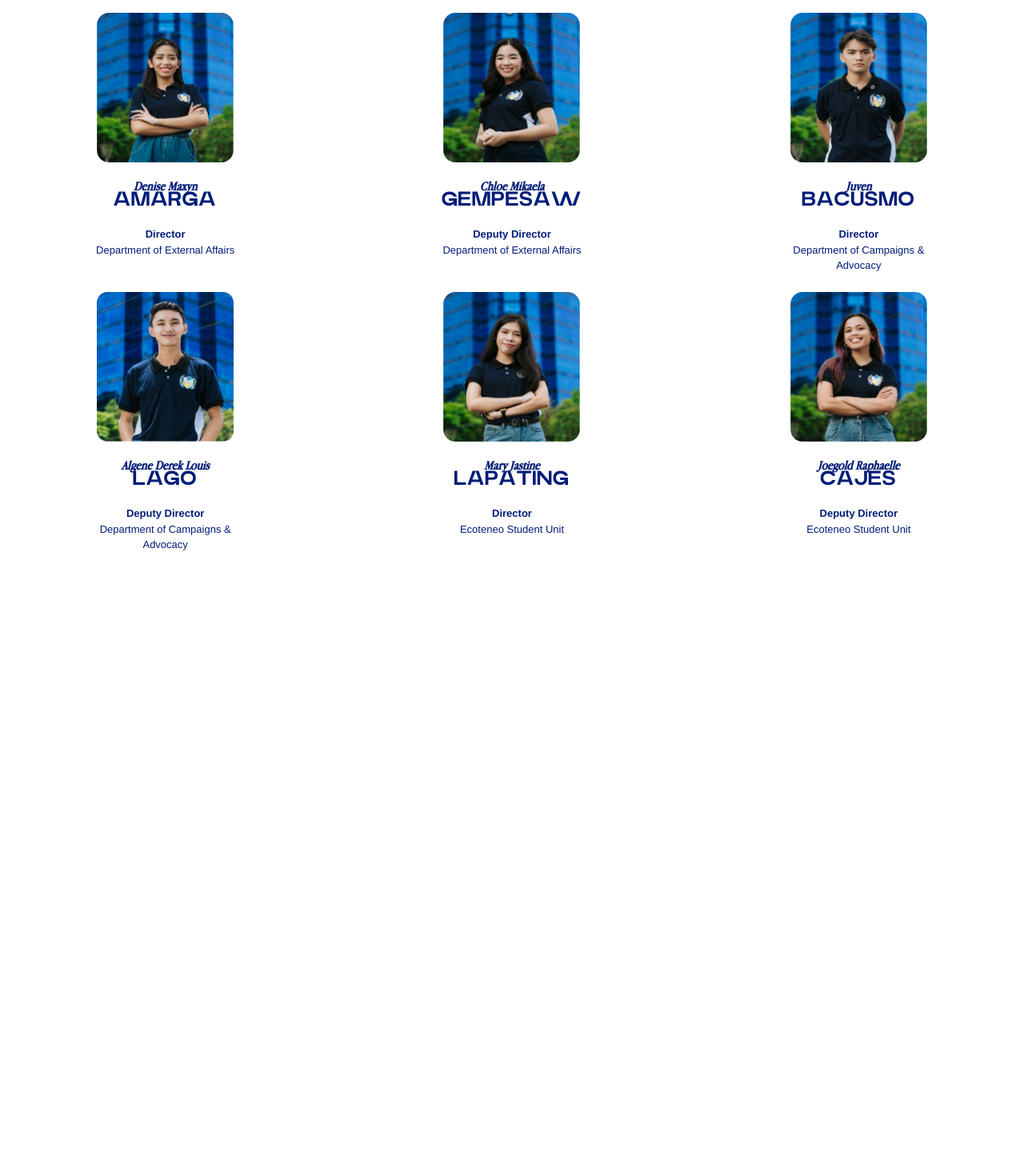
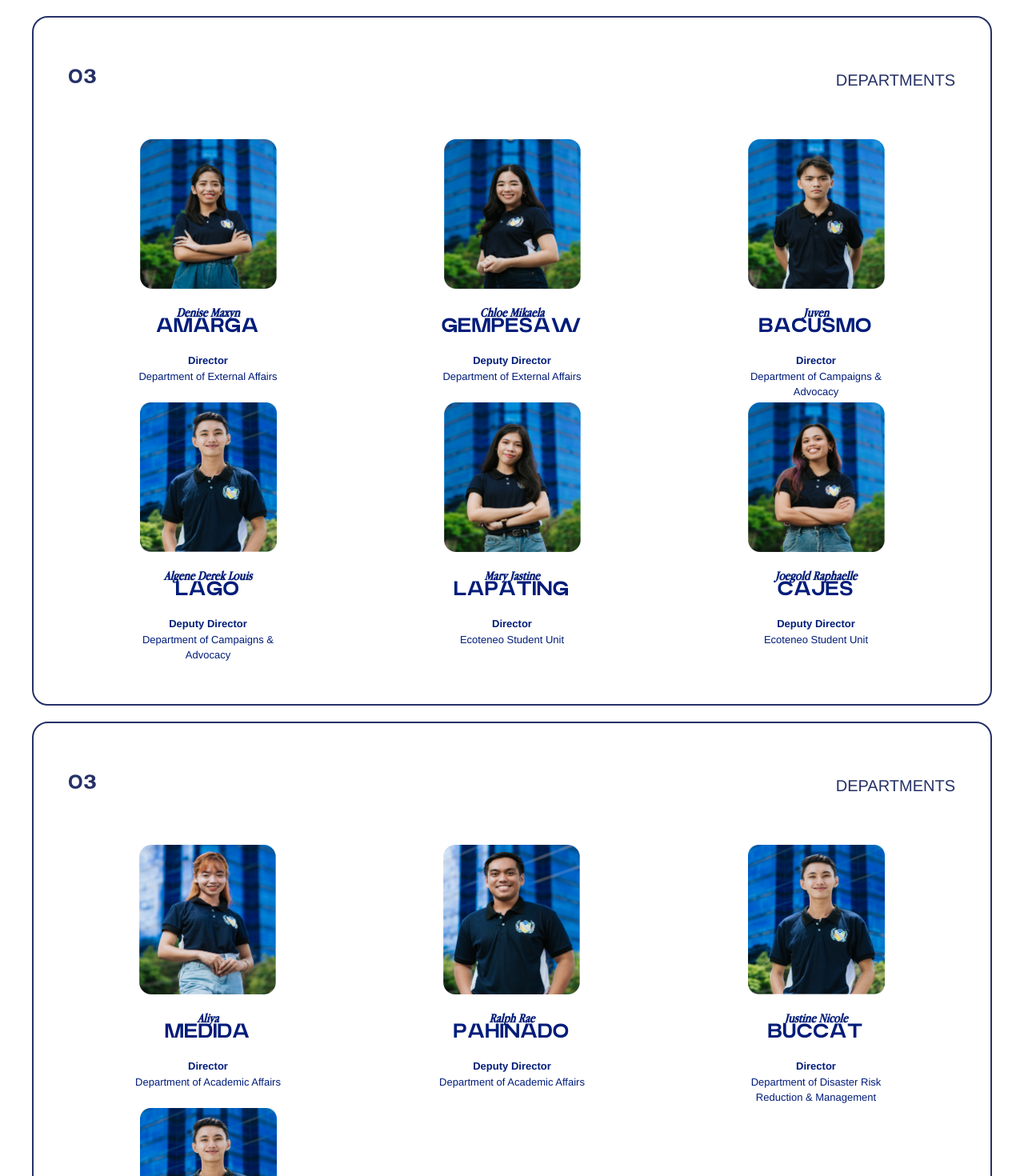
Before and after one commit to SAMAHAN-Systems-Development/samahan-at-the-get-go, a Next.js app: page /department-section in a window 1280 px wide. Shown: the top 1470 px of the page at 80% size. Before the commit the page ends 800 px from the top, so only its background shows below. Built offline with nearby package versions, Linux system fonts and the light colour scheme.

Commit message:
refactor: modified departmentsection and page for test viewing

```diff
--- a/src/app/department-section/page.tsx
+++ b/src/app/department-section/page.tsx
@@ -5,7 +5,10 @@ import DepartmentSection from '@/components/ui/Offices/DepartmentSection';
 const page = () => {
   return (
     <div>
-      <DepartmentSection />
+      <DepartmentSection office="OSP" />
+      <DepartmentSection office="OVP" />
+      <DepartmentSection office="OSG" />
+      <DepartmentSection office="OST" />
     </div>
   );
 };
--- a/src/components/ui/Offices/DepartmentSection.tsx
+++ b/src/components/ui/Offices/DepartmentSection.tsx
@@ -1,17 +1,67 @@
 import React from 'react';
 
 import OfficerSmallCard from '@/components/ui/OfficerSmallCard';
-import { OSPDepartment } from '@/data/Departments';
+import {
+  OSGDepartment,
+  OSPDepartment,
+  OSTDepartment,
+  OVPDepartment,
+} from '@/data/Departments';
+import { cn } from '@/utils/cvaUtils';
 
-const DepartmentSection: React.FC = () => {
+type OfficeDepartmentSectionProps = {
+  office: string;
+};
+
+const DepartmentSection: React.FC<OfficeDepartmentSectionProps> = ({
+  office,
+}) => {
+  const handleData = (office: OfficeDepartmentSectionProps['office']) => {
+    switch (office) {
+      case 'OSP':
+        return OSPDepartment;
+      case 'OVP':
+        return OVPDepartment;
+      case 'OSG':
+        return OSGDepartment;
+      case 'OST':
+        return OSTDepartment;
+      default:
+        return [];
+    }
+  };
+
+  const isLastCardCentered = office.length % 2 === 1;
   return (
-    <>
-      <div className="grid grid-cols-1 md:grid-cols-2 lg:grid-cols-3 gap-y-5 md:gap-x-5">
-        {OSPDepartment.map((item, index) => (
-          <OfficerSmallCard key={index} {...item} />
-        ))}
+    <section className="container border-card border-lightBlue mt-5 rounded-section-card py-12 px-5 md:py-12 lg:py-16 lg:px-7">
+      <div className="flex justify-between text-xl text-lightBlue mb-11 px-4">
+        <p className="font-artega">03</p>
+        <p className="uppercase">Departments</p>
       </div>
-    </>
+      <div className="grid grid-cols-1 md:grid-cols-2 lg:grid-cols-3">
+        {handleData(office).map((officer, index) => {
+          return (
+            <div
+              key={index}
+              className={cn(
+                'flex flex-col items-center',
+                isLastCardCentered && index === office.length - 1
+                  ? 'md:col-span-2 lg:col-auto lg:row-auto lg:justify-self-center'
+                  : ''
+              )}
+            >
+              <OfficerSmallCard
+                firstName={officer.firstName}
+                lastName={officer.lastName}
+                position={officer.position}
+                department={officer.department}
+                imageUrl={officer.imageUrl}
+              />
+            </div>
+          );
+        })}
+      </div>
+    </section>
   );
 };
 
```
